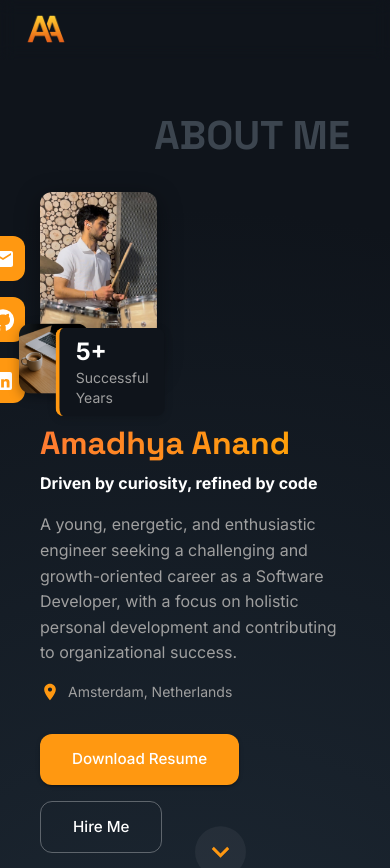
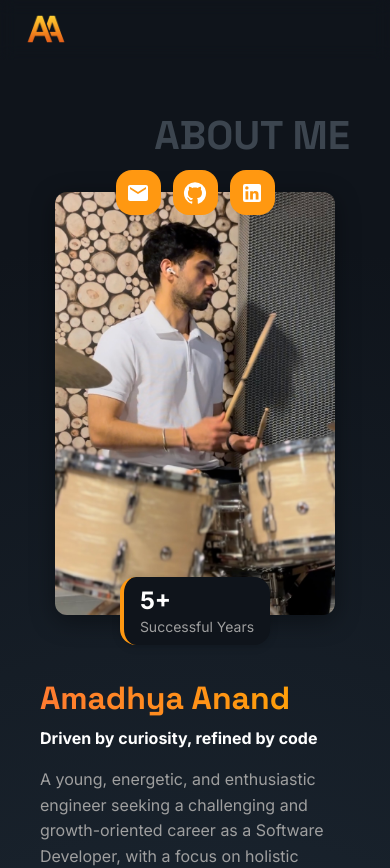
Before and after one commit to amadhya02/Portfolio, a React (Create React App) app: page /about in a window 390 px wide. Shown: the top 868 px of the page. Built offline with nearby package versions, Linux system fonts and the light colour scheme; some icons are missing.

Commit message:
Responsive design fixes

```diff
--- a/src/pages/About/AboutCard/AboutTextBlock.js
+++ b/src/pages/About/AboutCard/AboutTextBlock.js
@@ -11,7 +11,7 @@ const fadeInUp = {
 };
 
 const AboutTextBlock = () => (
-  <Grid item xs={12} sm={7} md={8}>
+  <Grid item size={{ xs: 12, sm: 7 }}>
     <motion.div variants={fadeInUp} initial="hidden" animate="visible">
       <GradientTitle variant="h2" sx={{ mb: 1 }}>
         Amadhya Anand
--- a/src/pages/About/AboutCard/ProfileImageBlock.js
+++ b/src/pages/About/AboutCard/ProfileImageBlock.js
@@ -38,38 +38,37 @@ const getExpYears = () => {
 };
 
 const ProfileImageBlock = () => (
-  <Grid item xs={12} sm={5} md={4}>
-    <Box sx={{ position: 'relative' }}>
-      <motion.img
-        initial={{ scale: 0.9, opacity: 0 }}
-        animate={{ scale: 1, opacity: 1 }}
-        transition={{ duration: 0.8 }}
-        src={MyselfImg}
-        alt="Amadhya Anand"
-        style={{
-          width: '30vw',
-          maxWidth: 280,
-          objectFit: 'cover',
-          borderRadius: '12px',
-          boxShadow: '0 6px 24px rgba(0,0,0,0.4)',
-          zIndex: 2,
+  <Grid item size={{ xs: 12, sm: 5 }} sx={{ margin: 'auto' }}>
+    <Box
+      sx={{
+        position: 'relative',
+        display: 'flex',
+        flexDirection: 'column',
+        alignItems: 'center',
       }}
-      />
-
+    >
+      {/* Social Icons */}
       <Box
         component={motion.div}
         initial="hidden"
         animate="visible"
         variants={{
-          visible: {
-            transition: { staggerChildren: 0.2 },
-          },
+          visible: { transition: { staggerChildren: 0.2 } },
         }}
         sx={{
+          display: 'flex',
+          gap: 1.5,
+          justifyContent: 'center',
+          mb: 2,
           position: 'absolute',
+          top: -22,
+          zIndex: 3,
+          [theme.breakpoints.up('lg')]: {
+            flexDirection: 'column',
             top: 44,
-          left: -60,
-          zIndex: 3,
+            left: 0,
+            mb: 0,
+          },
         }}
       >
         {SOCIAL.map(({ id, title, icon, link }) => (
@@ -80,48 +79,58 @@ const ProfileImageBlock = () => (
               visible: { opacity: 1, x: 0 },
             }}
           >
-            <Box
-              sx={{
-                backgroundColor: theme.palette.primary.main,
-                borderRadius: '12px',
-                width: 45,
-                height: 45,
-                display: 'flex',
-                alignItems: 'center',
-                justifyContent: 'center',
-                mb: 2,
-              }}
-            >
             <Tooltip title={title}>
               <IconButton
                 href={link}
                 target="_blank"
                 color="inherit"
                 aria-label={id}
+                sx={{
+                  backgroundColor: theme.palette.primary.main,
+                  borderRadius: 2,
+                  width: 45,
+                  height: 45,
+                  '&:hover': { backgroundColor: theme.palette.primary.dark },
+                }}
               >
                 {icon}
               </IconButton>
             </Tooltip>
-            </Box>
           </motion.div>
         ))}
       </Box>
 
-      {/* Overlay Image */}
+      {/* Main Image */}
       <motion.img
-        initial={{ opacity: 0 }}
-        animate={{ opacity: 1 }}
-        transition={{ duration: 0.6, delay: 0.2 }}
+        initial={{ scale: 0.9, opacity: 0 }}
+        animate={{ scale: 1, opacity: 1 }}
+        transition={{ duration: 0.8 }}
+        src={MyselfImg}
+        alt="Amadhya Anand"
+        style={{
+          width: { xs: '50vw', sm: '30vw' },
+          maxWidth: 280,
+          objectFit: 'cover',
+          borderRadius: '12px',
+          boxShadow: '0 6px 24px rgba(0,0,0,0.4)',
+          zIndex: 2,
+        }}
+      />
+
+      {/* Overlay Image – Hidden on mobile */}
+      <Box
+        component="img"
         src={ProfileOverlayImg}
         alt="Amadhya working"
-        style={{
+        sx={{
+          display: { xs: 'none', md: 'block' },
           position: 'absolute',
           bottom: 0,
           left: 0,
-          translate: '-30% 25%',
+          transform: 'translate(-10%, 25%)',
           width: '18vw',
           maxWidth: '240px',
-          borderRadius: '12px',
+          borderRadius: 2,
           objectFit: 'cover',
           boxShadow: '0 4px 12px rgba(0,0,0,0.3)',
           zIndex: 3,
@@ -129,19 +138,26 @@ const ProfileImageBlock = () => (
       />
 
       {/* Experience Tag */}
-      <motion.div
+      <Box
+        component={motion.div}
         initial={{ opacity: 0, scale: 0.8 }}
         animate={{ opacity: 1, scale: 1 }}
         transition={{ delay: 0.4, duration: 0.5 }}
-        style={{
+        sx={{
+          mt: 2,
           position: 'absolute',
+          bottom: -30,
+          [theme.breakpoints.up('lg')]: {
             bottom: -40,
             left: '60%',
             translate: '-50%',
-          backgroundColor: theme.palette.background.paper,
+            mt: 0,
+          },
+          backgroundColor: 'background.paper',
           borderLeft: `4px solid ${theme.palette.primary.main}`,
-          padding: '8px 16px',
-          borderRadius: '8px',
+          px: 2,
+          py: 1,
+          borderRadius: 2,
           boxShadow: '0 2px 8px rgba(0,0,0,0.15)',
           zIndex: 4,
         }}
@@ -152,7 +168,7 @@ const ProfileImageBlock = () => (
         <Typography variant="body2" color="text.secondary">
           Successful Years
         </Typography>
-      </motion.div>
+      </Box>
     </Box>
   </Grid>
 );
--- a/src/pages/About/AboutCard/index.js
+++ b/src/pages/About/AboutCard/index.js
@@ -4,6 +4,7 @@ import { KeyboardArrowDown } from '@mui/icons-material';
 import { motion } from 'framer-motion';
 import AboutTextBlock from './AboutTextBlock';
 import ProfileImageBlock from './ProfileImageBlock';
+import theme from '../../../theme';
 
 const Index = () => {
   return (
@@ -12,7 +13,12 @@ const Index = () => {
       id="about"
       sx={{
         position: 'relative',
-        minHeight: '92vh',
+        minHeight: '96vh',
+        [theme.breakpoints.down('lg')]: {
+          display: 'flex',
+          flexDirection: 'column',
+          justifyContent: 'center',
+        },
         px: { xs: 3, sm: 6 },
         py: { xs: 6, sm: 8 },
       }}
@@ -32,7 +38,7 @@ const Index = () => {
         </Typography>
       </motion.div>
 
-      <Grid container spacing={6} alignItems="center">
+      <Grid container spacing={{ xs: 8, md: 6 }} alignItems="center">
         <ProfileImageBlock />
         <AboutTextBlock />
       </Grid>
--- a/src/pages/About/index.js
+++ b/src/pages/About/index.js
@@ -4,7 +4,7 @@ import AboutCard from './AboutCard';
 import EducationTimeline from './EducationTimeline';
 import SkillsGrid from './SkillsGrid';
 import Passions from './Passions';
-import theme from "../../theme";
+import theme from '../../theme';
 
 const AboutSection = () => {
   return (
--- a/src/pages/home/index.js
+++ b/src/pages/home/index.js
@@ -3,7 +3,7 @@ import { Box, Container, Grid } from '@mui/material';
 
 import HeroText from './HeroText';
 import HeroImage from './HeroImage';
-import theme from "../../theme";
+import theme from '../../theme';
 
 const Index = () => {
   return (
```
Lines whose indentation alone changed are shown as unchanged.
